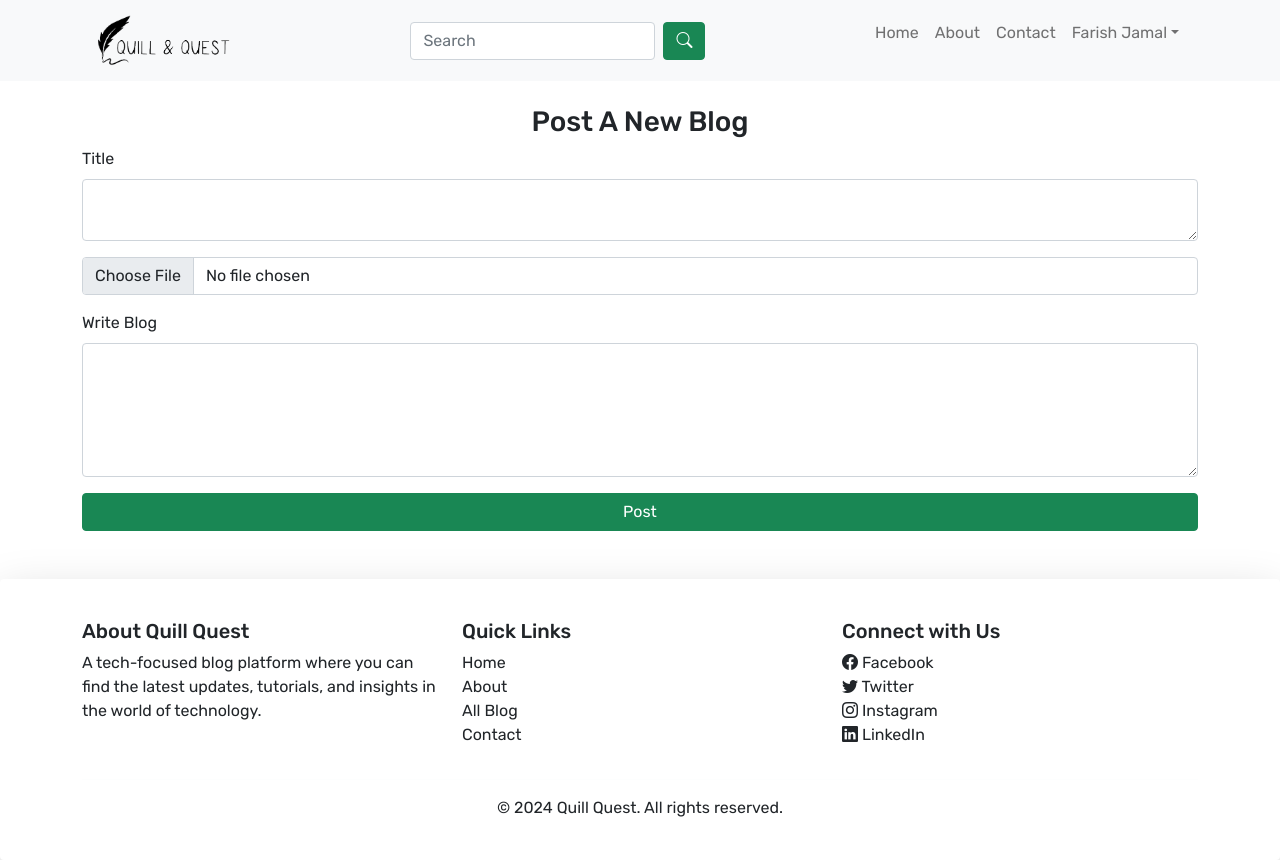
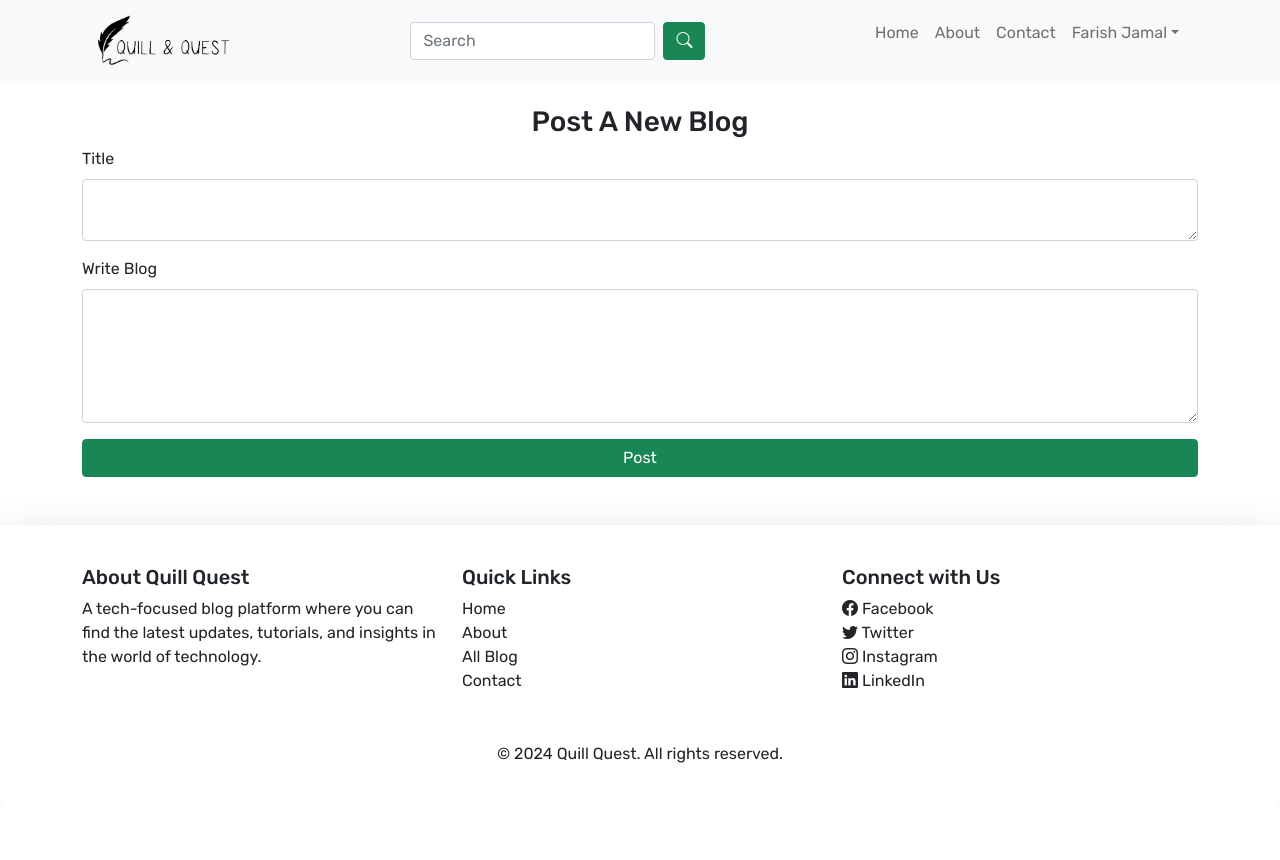
Before and after one commit to ragOP/bugbounty, a React (Vite) app: page /postblog in a window 1280 px wide. After the commit the page ends 806 px from the top, so only its background shows below. Built offline with nearby package versions, Linux system fonts and the light colour scheme; a web font is replaced by a local one.

Commit message:
extracting sessionId and userdata

```diff
--- a/src/components/pages/AddNewBlog.jsx
+++ b/src/components/pages/AddNewBlog.jsx
@@ -1,30 +1,57 @@
+import { useState } from "react";
+import { useNavigate } from "react-router-dom";
 import Footer from "../layout/Footer";
 import NavBar from "../layout/NavBar";
+import axios from "axios";
 
 function AddNewBlog() {
+  const [title, setTitle] = useState("");
+  const [description, setDescription] = useState("");
+  // const [bannerImage, setBannerImage] = useState(null);
+
+  const navigateTo = useNavigate();
+
+  const handleAddBlog = async (e) => {
+    e.preventDefault();
+    try {
+      const response = await axios.post("http://localhost/3001/blog/create", {
+        title,
+        description,
+      });
+      console.log(response.data);
+      navigateTo("/");
+    } catch (error) {
+      console.log("Error while creating blog", error);
+    }
+  };
+
   return (
     <>
       <NavBar />
       <div className="container my-4">
         <h3 className="text-center">Post A New Blog</h3>
-        <form>
+        <form onSubmit={handleAddBlog}>
           <div className="mb-3">
             <label className="form-label">Title</label>
             <textarea
               className="form-control"
               name="description"
               rows="2"
+              value={title}
+              onChange={(e) => setTitle(e.target.value)}
             ></textarea>
           </div>
-          <div className="input-group my-3">
+          {/* <div className="input-group my-3">
             <input type="file" className="form-control" name="bannerImage" />
-          </div>
+          </div> */}
           <div className="mb-3">
             <label className="form-label">Write Blog</label>
             <textarea
               className="form-control"
               name="content"
               rows="5"
+              value={description}
+              onChange={(e) => setDescription(e.target.value)}
             ></textarea>
           </div>
           <button className="btn btn-success w-100">Post</button>
--- a/src/components/pages/RegisterPage.jsx
+++ b/src/components/pages/RegisterPage.jsx
@@ -16,12 +16,13 @@ function RegisterPage() {
     e.preventDefault();
 
     try {
-      await axios.post("http://localhost:3001/user/register", {
+      const user = await axios.post("http://localhost:3001/user/register", {
         username,
         email,
         password,
         description,
       });
+      console.log({ user });
       navigateTo("/");
     } catch (error) {
       console.error("Error occurred during registration:", error);
```
